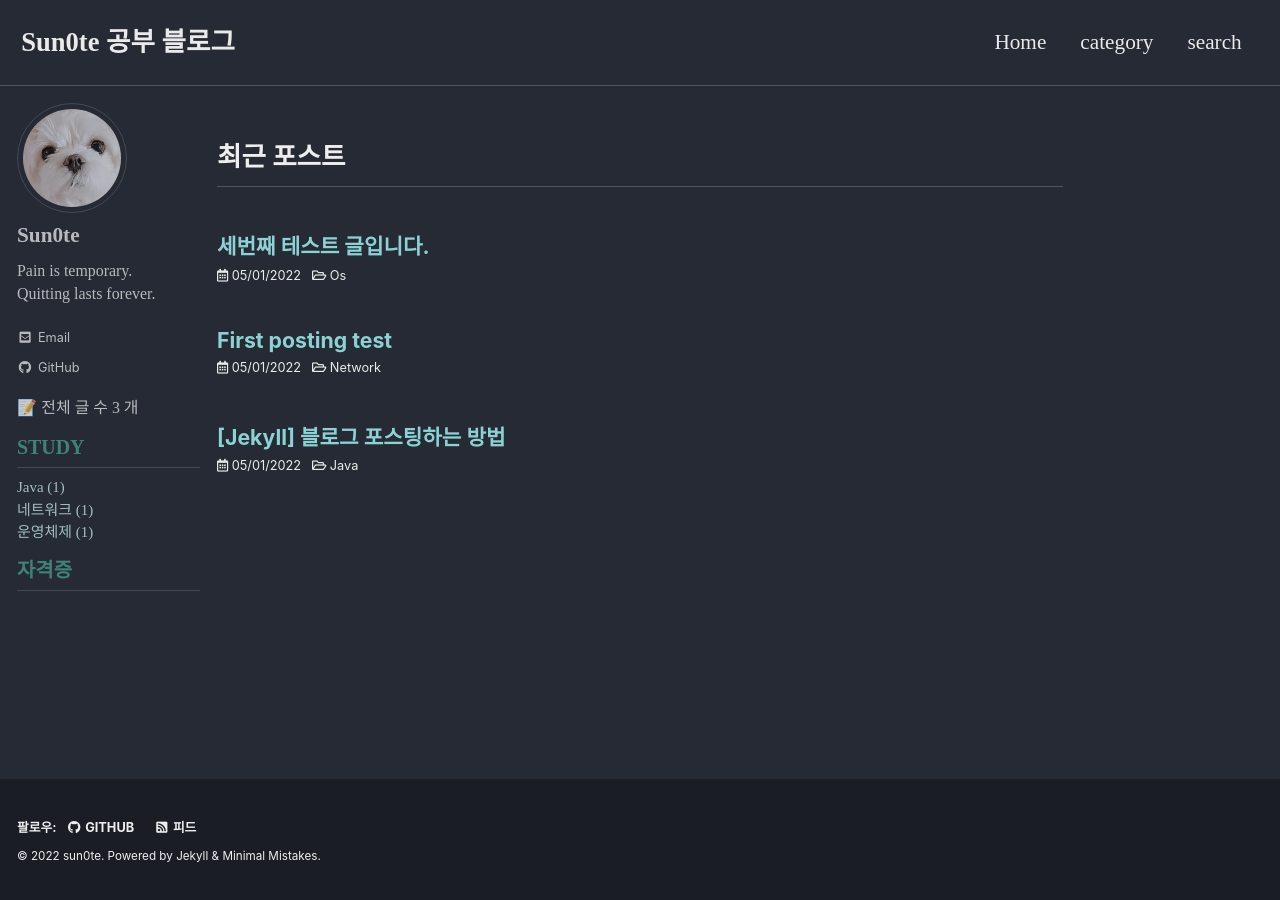
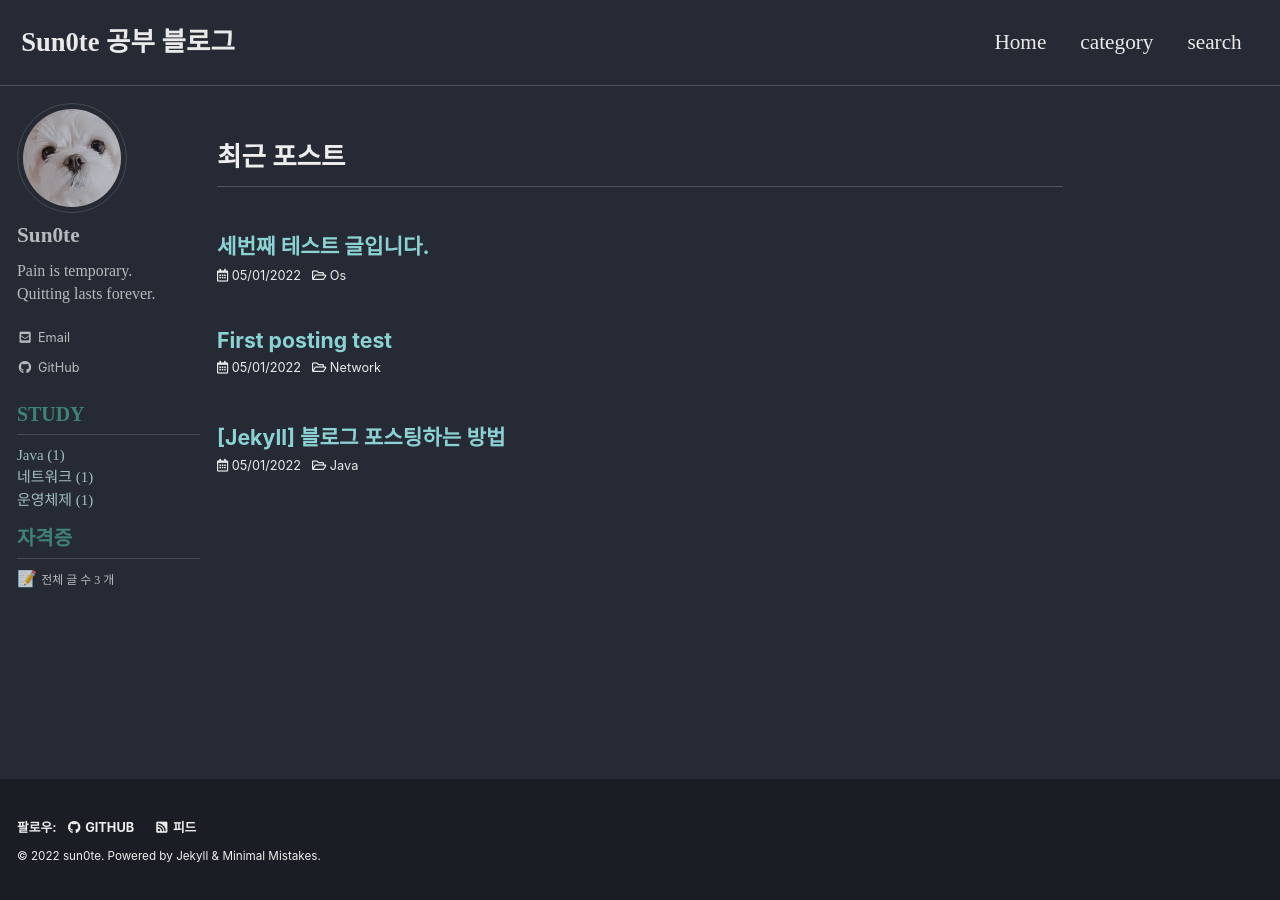
Before and after one commit to sun0te/sun0te.github.io, a Jekyll site: the page built from index.html, in a window 1280 px wide. Built offline with Jekyll 4.4.1, drawn with Linux system fonts in a browser that asks for light colours; cached includes are drawn as plain includes; some web fonts are replaced; the list of posts is cut into pages by our own code.

Commit message:
왼쪽 카테고리

```diff
--- a/_includes/nav_list_main
+++ b/_includes/nav_list_main
@@ -6,10 +6,6 @@
   <input id="ac-toc" name="accordion-toc" type="checkbox" />
   <label for="ac-toc">{{ site.data.ui-text[site.locale].menu_label }}</label>
   <ul class="nav__items" id="category_tag_menu">
-      <!--전체 글 수-->
-      <li>
-            📝 <span style="font-family:'Cafe24SsurroundAir';">전체 글 수</style> <span style="font-family:'Cafe24SsurroundAir';">{{sum}}</style> <span style="font-family:'Cafe24SsurroundAir';">개</style>
-      </li>
       <li>
         <!--span 태그로 카테고리들을 크게 분류 ex) C/C++/C#-->
         <span class="nav__sub-title">STUDY</span>
@@ -95,5 +91,10 @@
                 {% endfor %}
             </ul>
         </li>
+
+              <!--전체 글 수-->
+    <li>
+        📝 <span class="list_all">전체 글 수 {{sum}} 개</span>
+    </li>
   </ul>
 </nav>
--- a/_layouts/default.html
+++ b/_layouts/default.html
@@ -23,9 +23,8 @@
     ::-webkit-scrollbar-thumb {background-color:#5e6265; border-radius: 16px;}
     ::-webkit-scrollbar-thumb:hover {background: #1675b899;}
     ::-webkit-scrollbar-button:start:decrement,::-webkit-scrollbar-button:end:increment
-  {
-      width:12px;height:12px;background:transparent;}
-  }
+
+  {width:12px;height:12px;background:transparent;}
 </style>
 
   </head>
--- a/_sass/minimal-mistakes/_navigation.scss
+++ b/_sass/minimal-mistakes/_navigation.scss
@@ -436,6 +436,15 @@
     }
   }
 }
+
+//전체 글 수 폰트
+.list_all {
+  font-size: $type-size-6;
+  font-family: $myfont;
+
+}
+
+
 //홈 왼쪽 카테고리 목록
 .nav__list .nav__items {
   margin: 0;
```
